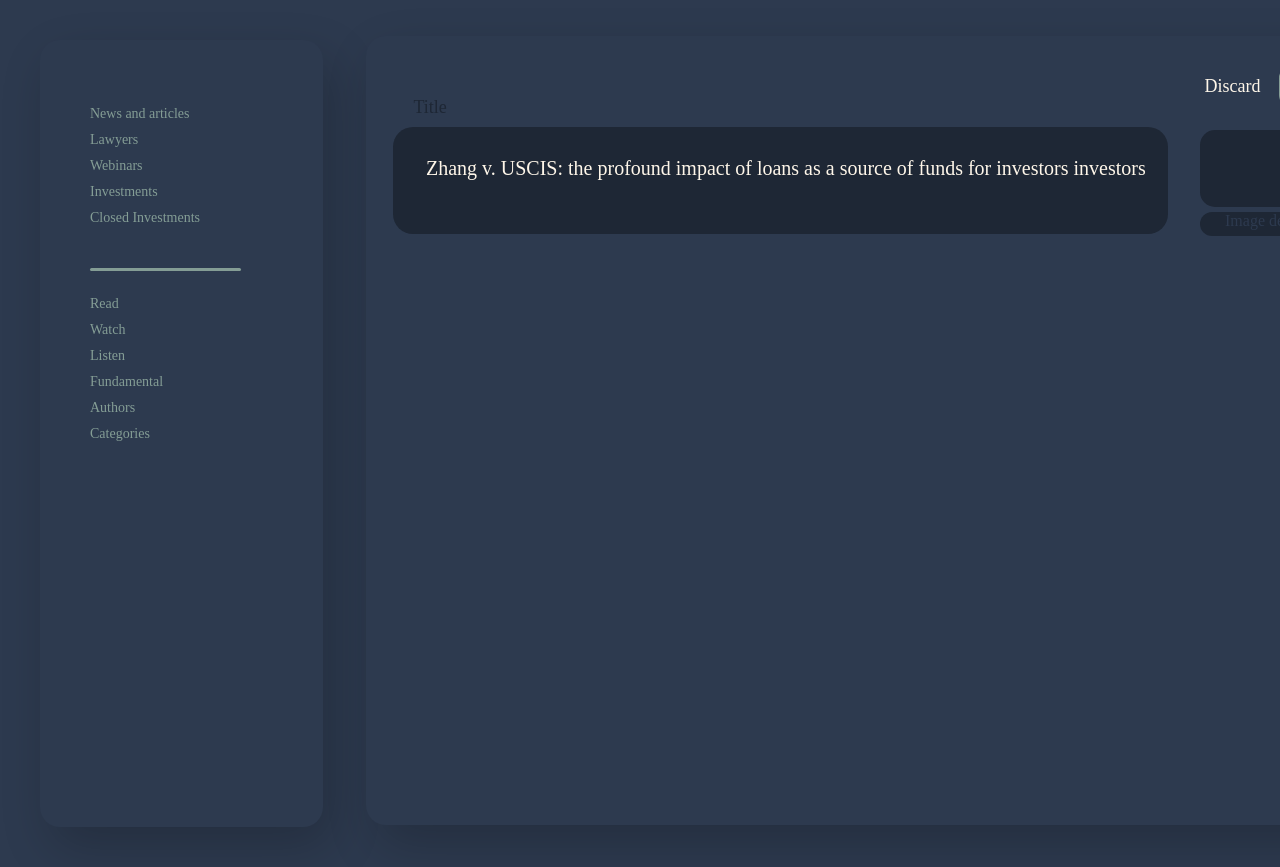
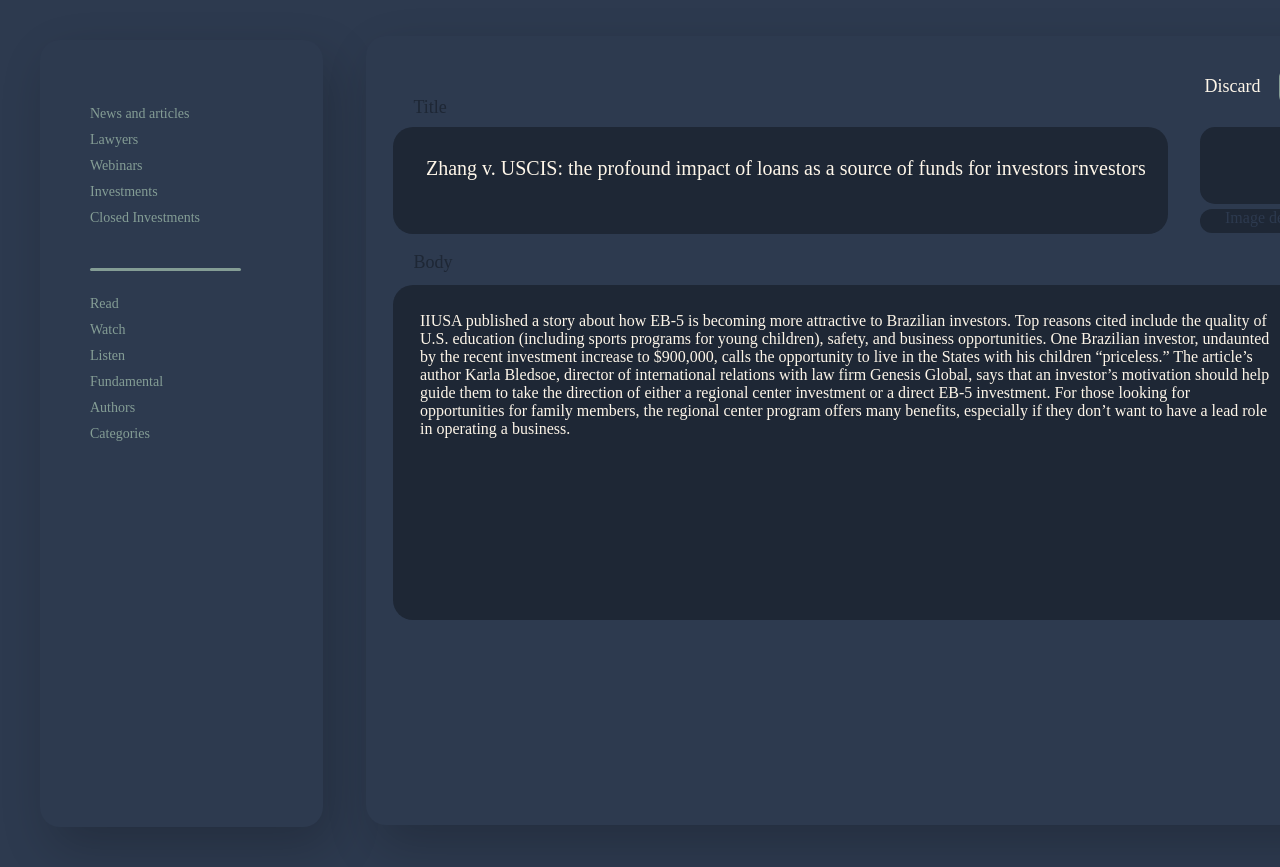
Before and after one commit to DannChang/hooman-project, a Next.js app in the folder hooman/: page / in a window 1280 px wide. Shown: the top 867 px of the page. Built offline with nearby package versions, Linux system fonts and the light colour scheme.

Commit message:
Added Body Section

```diff
--- /dev/null
+++ b/hooman/components/BodySection.js
@@ -0,0 +1,23 @@
+import React from 'react'
+import styles from '../styles/Home.module.css'
+
+const BodySection = () => {
+    return (
+        <div className={styles.bodyContainer}>
+        <div className={styles.bodyText}>
+          Body
+        </div>
+        <div className={styles.bodyBackground}>
+          <div className={styles.bodyContent}>
+          IIUSA published a story about how EB-5 is becoming more attractive to Brazilian investors.
+
+          Top reasons cited include the quality of U.S. education (including sports programs for young children), safety, and business opportunities. One Brazilian investor, undaunted by the recent investment increase to $900,000, calls the opportunity to live in the States with his children “priceless.”
+
+          The article’s author Karla Bledsoe, director of international relations with law firm Genesis Global, says that an investor’s motivation should help guide them to take the direction of either a regional center investment or a direct EB-5 investment. For those looking for opportunities for family members, the regional center program offers many benefits, especially if they don’t want to have a lead role in operating a business.
+          </div>
+        </div>
+      </div>
+    )
+}
+
+export default BodySection
--- a/hooman/components/Img.js
+++ b/hooman/components/ImageSection.js
@@ -1,17 +1,17 @@
 import React from 'react'
 import styles from '../styles/Home.module.css'
 
-const Img = () => {
+const ImageSection = () => {
     return (
-        <div className={styles.img}>
-          <div className={styles.imgBg}>
+        <div className={styles.imgContainer}>
+          <div className={styles.imgBackground}>
             <a>Img</a>
           </div>
-          <div className={styles.imgDes}>
+          <div className={styles.imgDescription}>
             <a>Image description</a>
           </div>
         </div>
     )
 }
 
-export default Img
+export default ImageSection
--- a/hooman/components/NavMenu.js
+++ b/hooman/components/NavMenu.js
@@ -54,4 +54,4 @@
     )
 }
 
-export default NavMenu;
+export default NavMenu
--- a/hooman/pages/index.js
+++ b/hooman/pages/index.js
@@ -4,7 +4,8 @@
 import NavMenu from '../components/NavMenu'
 import SaveButton from '../components/SaveButton'
 import Title from '../components/Title'
-import Img from '../components/Img'
+import ImageSection from '../components/ImageSection'
+import BodySection from '../components/BodySection'
 // import { ReactComponent as News } from 'icons/news.svg';
 
 
@@ -26,7 +27,8 @@
       <NavMenu />
       <SaveButton />
       <Title />
-      <Img />
+      <ImageSection />
+      <BodySection />
 
 
     </div>
--- a/hooman/styles/Home.module.css
+++ b/hooman/styles/Home.module.css
@@ -161,6 +161,7 @@
   top: 5px;
 
   font-size: 18px;
+  font-weight: 400;
   color: #1E2735;
 }
 
@@ -185,16 +186,16 @@
   color: #FEF6E9;
 }
 
-.img {
+.imgContainer {
   position: absolute;
   width: 185px;
   height: 100px;
   left: 1200px;
-  top: 130px;
+  top: 127px;
 
 }
 
-.imgBg {
+.imgBackground {
   width: 185px;
   height: 77px;
 
@@ -202,14 +203,14 @@
   border-radius: 15px;
 }
 
-.imgBg a {
+.imgBackground a {
   display: flex;
   justify-content: space-around;
   padding: 25px;
 }
 
 
-.imgDes {
+.imgDescription {
   width: 185px;
   height: 24px;
   margin: 5px 0px 0px 0px;
@@ -218,9 +219,43 @@
   border-radius: 15px;
 }
 
-.imgDes a {
-
-
+.imgDescription a {
   color:#2D3A4F;
   padding: 25px;
 }
+
+.bodyContainer {
+  position: absolute;
+  width: 977px;
+  height: 371px;
+  left: 393px;
+  top: 252px;
+}
+
+.bodyText {
+ position: absolute;
+  width: 227px;
+  height: 33.72px;
+  left: 20.5px;
+
+  font-size: 18px;
+  color: #1E2735;
+}
+
+.bodyBackground {
+  position: absolute;
+  width: 977px;
+  height: 335px;
+  top: 33px;
+
+  background: #1E2735;
+  border-radius: 20px;
+}
+
+.bodyContent {
+  position: absolute;
+  width: 904px;
+  height: 294px;
+
+  padding: 27px;
+}
```
